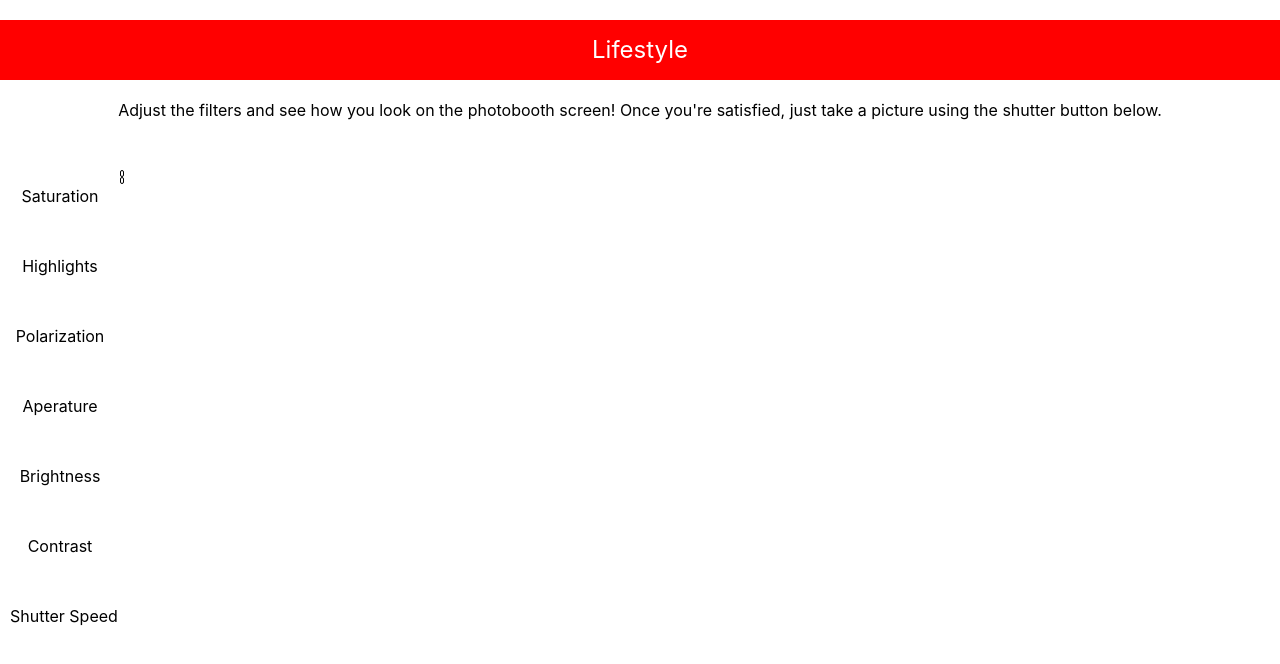
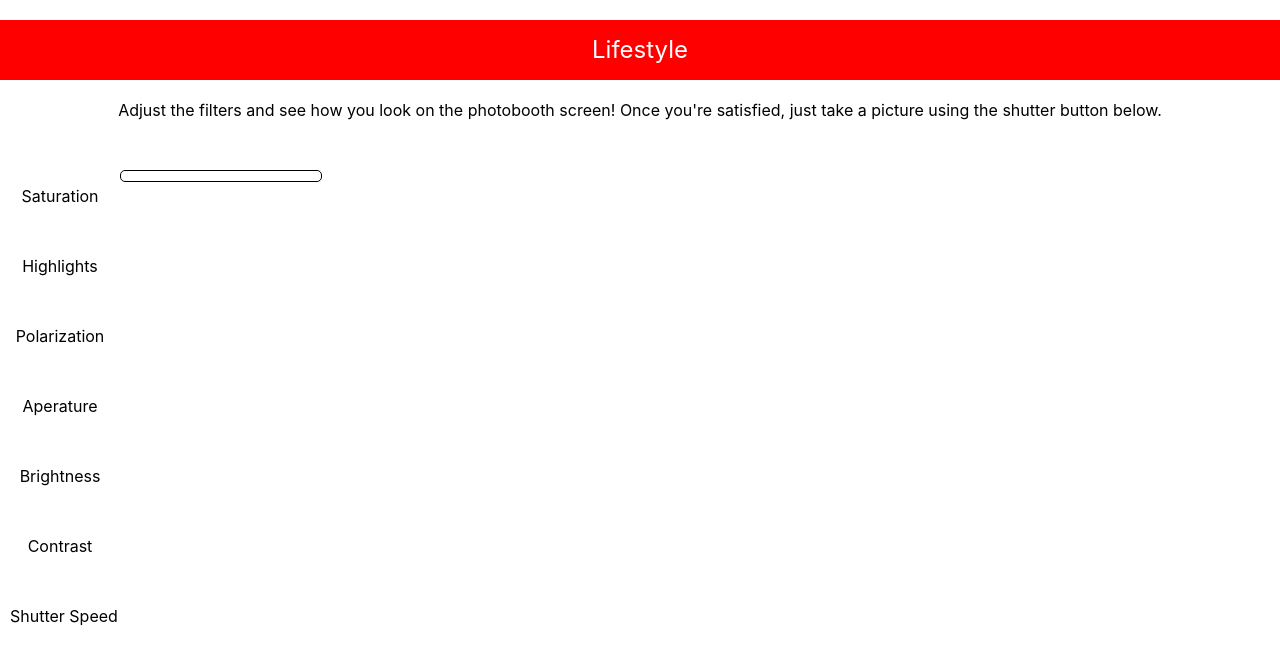
Before and after one commit to tyeonn/canon-booth, a React (Create React App) app: page /#/settings in a window 1280 px wide. Shown: the top 664 px of the page. Built offline with nearby package versions, Linux system fonts and the light colour scheme.

Commit message:
Work with right side

```diff
--- a/src/settings.jsx
+++ b/src/settings.jsx
@@ -1,4 +1,5 @@
 import React from 'react';
+import SettingsOptions from './settings_option';
 
 class Settings extends React.Component {
     constructor(props) {
@@ -27,8 +28,10 @@ class Settings extends React.Component {
                         <p>Shutter&nbsp;Speed</p>
                     </div>
                     <div className="settings-right-side">
-                        <div className="settings-toggle-bar"></div>
-                        <div className="settings-toggle-bar"></div>
+                        <div className="settings-toggle-bar">
+                            <SettingsOptions />
+                        </div>
+                        {/* <div className="settings-toggle-bar"></div> */}
                     </div>
                 </div>
             </div>
--- /dev/null
+++ b/src/settings_option.jsx
@@ -0,0 +1,20 @@
+import React from 'react';
+
+class SettingsOptions extends React.Component {
+    constructor(props) {
+        super(props);
+    }
+
+    render() {
+        return (
+            <div className="settings-option-item">
+                <div className="settings-option-item-bar">
+
+                </div>
+            </div>
+        )
+    }
+
+}
+
+export default SettingsOptions;
--- a/src/stylesheets/App.css
+++ b/src/stylesheets/App.css
@@ -71,11 +71,11 @@
   max-width: 100px;
 }
 
-.settings-toggle-bar {
+.settings-option-item-bar {
   border: 1px solid black;
   border-radius: 5px;
-  height: 5px;
-  width: 100%;
+  height: 10px;
+  width: 200px;
   flex-direction: column;
 }
 
```
